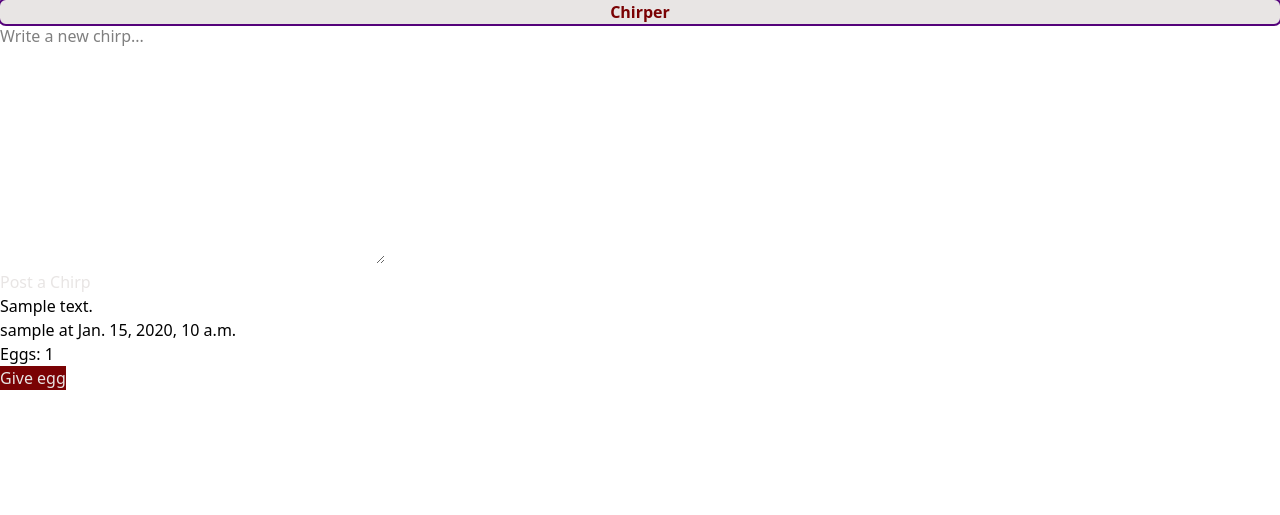
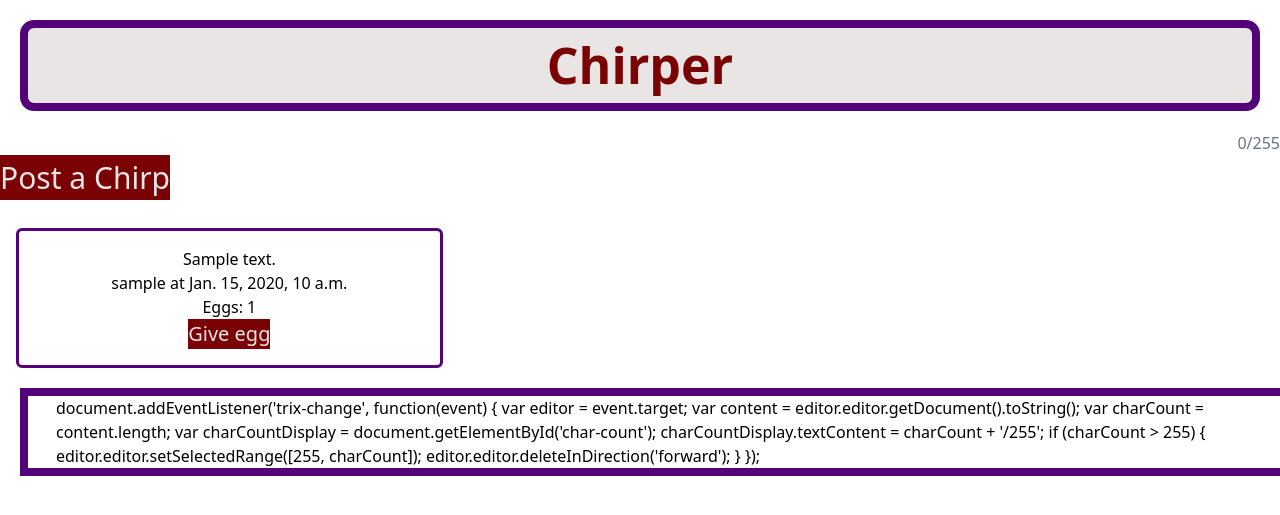
Before and after one commit to Galacticica/chirper, a Django app: page / in a window 1280 px wide. Shown: the top 515 px of the page. Run offline with Django 5.2, Linux system fonts and the light colour scheme; a user stored in the database is signed in; tables that the repository leaves empty hold one stand-in row (values such as "Sample post"); some libraries are stand-ins or nearby versions.

Commit message:
a ton of stuff

```diff
--- a/chirps/forms.py
+++ b/chirps/forms.py
@@ -2,15 +2,12 @@
 from .models import Chirp, Reply
 
 class ChirpForm(forms.ModelForm):
-    content = forms.CharField(
-        label='',
-        max_length=255,
-        widget=forms.Textarea(attrs={'placeholder': 'Write a new chirp...'})
-    )
-
     class Meta:
         model = Chirp
         fields = ['content']
+        widgets = {
+            'content': forms.HiddenInput(),
+        }
 
 class LikeForm(forms.Form):
     chirp_id = forms.IntegerField(widget=forms.HiddenInput())
--- a/chirps/models.py
+++ b/chirps/models.py
@@ -5,7 +5,7 @@
 class Chirp(models.Model):
     user = models.ForeignKey(User, on_delete=models.CASCADE)
     content = models.CharField(max_length=255)
-    created_at = models.DateTimeField(default=timezone.now)
+    created_at = models.DateTimeField(default=timezone.localtime)
     likes = models.IntegerField(default=0)
 
 class Reply(Chirp):
--- a/chirps/templates/chirps/chirp.html
+++ b/chirps/templates/chirps/chirp.html
@@ -2,8 +2,9 @@
 
 {% block extra_head %}
 <head>
-    <div class="flex justify-center items-center bg-[#e8e5e4] font-bold text-[#7a0204] outline-2 outline-[#54027a] rounded-md">
-    Chirper
+    <div
+        class="flex justify-center items-center bg-[#e8e5e4] font-bold text-[50px] text-[#7a0204] outline-8 outline-[#54027a] rounded-md">
+        Chirper
     </div>
 </head>
 {% endblock extra_head %}
--- a/chirps/templates/chirps/homepage.html
+++ b/chirps/templates/chirps/homepage.html
@@ -4,7 +4,7 @@
 
 <head>
     <div
-        class="flex justify-center items-center bg-[#e8e5e4] font-bold text-[#7a0204] outline-2 outline-[#54027a] rounded-md">
+        class="flex justify-center items-center bg-[#e8e5e4] font-bold text-[50px] text-[#7a0204] outline-8 outline-[#54027a] rounded-md m-7">
         Chirper
     </div>
 </head>
@@ -12,28 +12,52 @@
 
 {% block content %}
 
-<body class="flex justify-center items-center outline-solid-10-[#54027a] rounded-md">
+<body class="flex justify-center items-center bg-[#e8e5e4] pl-7 ml-7">
+
+
 
     <form method="post" action="">
         {% csrf_token %}
-        {{ chirp_form.as_p }}
-        <button type="submit" class="bg-[#7a] text-[#e8e5e40204] text-[#e8e5e4]">Post a Chirp</button>
+        {{ chirp_form.media}}
+        {{ chirp_form.content }}
+        <trix-editor input="{{ chirp_form.content.id_for_label }}"></trix-editor>
+        <div id="char-count" class="text-right text-gray-500">0/255</div>
+        <button type="submit" class="bg-[#7a0204] text-[30px] text-[#e8e5e4]">Post a Chirp</button>
     </form>
 
     {% for chirp in chirps %}
-    <div>
-        <h2><a href="{% url 'chirp_detail' chirp.id %}">{{ chirp.content }}</a></h2>
-        <h3>{{chirp.user}} at {{chirp.created_at}}</h3>
+        {% if not chirp.parent %}
+        <div class="flex flex-col justify-center items-center border-3 border-[#54027a] rounded-md w-1/3 p-4 ml-4 mt-7 mb-7">
+            <h2 class="block"><a href="{% url 'chirp_detail' chirp.id %}">{{ chirp.content|safe }}</a></h2>
+            <h3 class="block text-bold">{{chirp.user}} at {{chirp.created_at}}</h3>
             <p>Eggs: {{ chirp.likes }}</p>
             <form method="post" action="">
                 {% csrf_token %}
                 <input type="hidden" name="chirp_id" value="{{ chirp.id }}">
-            <button type="submit" class="bg-[#7a0204] text-[#e8e5e4]">Give egg</button>
+                <button type="submit" class="bg-[#7a0204] text-[20px] text-[#e8e5e4]">Give egg</button>
             </form>
         </div>
 
+        {% endif %}
 
     {% endfor %}
 
+
+
+
+    <script class="flex justify-center items-center outline-8 outline-[#54027a] pl-7 ml-7">
+        document.addEventListener('trix-change', function(event) {
+            var editor = event.target;
+            var content = editor.editor.getDocument().toString();
+            var charCount = content.length;
+            var charCountDisplay = document.getElementById('char-count');
+            charCountDisplay.textContent = charCount + '/255';
+
+            if (charCount > 255) {
+                editor.editor.setSelectedRange([255, charCount]);
+                editor.editor.deleteInDirection('forward');
+            }
+        });
+    </script>
 </body>
 {% endblock content %}
--- a/chirps/views.py
+++ b/chirps/views.py
@@ -13,9 +13,9 @@
 
     def post(self, request):
         if 'content' in request.POST:
-            self.handle_chirp_post(request)
+            return self.handle_chirp_post(request)
         elif 'chirp_id' in request.POST:
-            self.handle_like_post(request)
+            return self.handle_like_post(request)
 
         return self.render_homepage(request)
 
@@ -26,6 +26,7 @@
             chirp.user = request.user
             chirp.save()
             return redirect('home')
+        return self.render_homepage(request)
 
     def handle_like_post(self, request):
         like_form = LikeForm(request.POST)
@@ -35,6 +36,7 @@
             chirp.likes += 1
             chirp.save()
             return redirect('home')
+        return self.render_homepage(request)
 
     def render_homepage(self, request):
         chirps = Chirp.objects.order_by('-created_at')
@@ -57,9 +59,9 @@
 
     def post(self, request, chirp_id):
         if 'content' in request.POST:
-            self.handle_reply_post(request, chirp_id)
+            return self.handle_reply_post(request, chirp_id)
         elif 'chirp_id' in request.POST:
-            self.handle_like_post(request, chirp_id)
+            return self.handle_like_post(request, chirp_id)
 
         return self.render_chirp_detail(request, chirp_id)
 
@@ -72,6 +74,7 @@
             reply.parent = chirp
             reply.save()
             return redirect('chirp_detail', chirp_id=chirp_id)
+        return self.render_chirp_detail(request, chirp_id)
 
     def handle_like_post(self, request, chirp_id):
         like_form = LikeForm(request.POST)
@@ -81,6 +84,7 @@
             chirp_or_reply.likes += 1
             chirp_or_reply.save()
             return redirect('chirp_detail', chirp_id=chirp_id)
+        return self.render_chirp_detail(request, chirp_id)
 
     def render_chirp_detail(self, request, chirp_id):
         chirp = Chirp.objects.get(id=chirp_id)
--- a/pyproject.toml
+++ b/pyproject.toml
@@ -8,4 +8,5 @@
     "django>=5.1.6",
     "django-allauth>=65.4.0",
     "django-browser-reload>=1.18.0",
+    "django-ckeditor>=6.7.2",
 ]
--- a/templates/base.html
+++ b/templates/base.html
@@ -5,10 +5,13 @@
     <meta charset="UTF-8" />
     <meta name="viewport" content="width=device-width, initial-scale=1.0" />
     <script src="https://unpkg.com/@tailwindcss/browser@4"></script>
+    <link rel="stylesheet" type="text/css" href="https://cdnjs.cloudflare.com/ajax/libs/trix/1.3.1/trix.css">
+    <script type="text/javascript" src="https://cdnjs.cloudflare.com/ajax/libs/trix/1.3.1/trix.js"></script>
     {% block extra_head %}{% endblock extra_head %}
     <title>Chirper</title>
   </head>
   <body class="w-screen">
     {% block content %}{% endblock content %}
+
   </body>
 </html>
```
Also changed, not shown: login/templates/login/login.html (+27 -0 lines), chirps/migrations/0004_alter_chirp_created_at.py (added), 1 other file. Lines whose indentation alone changed are shown as unchanged.
